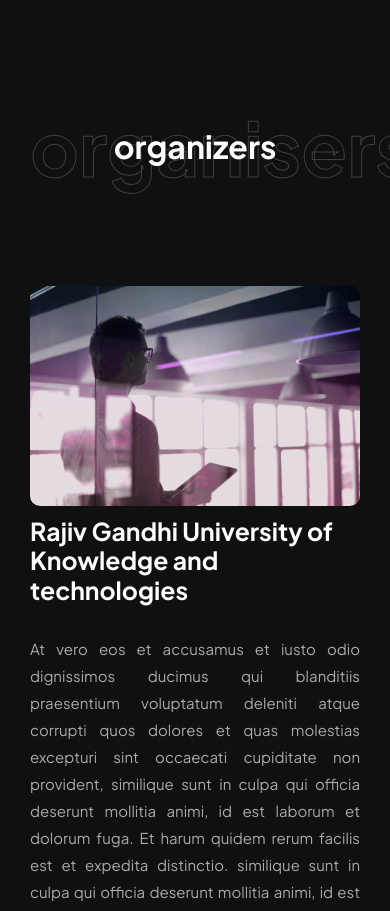
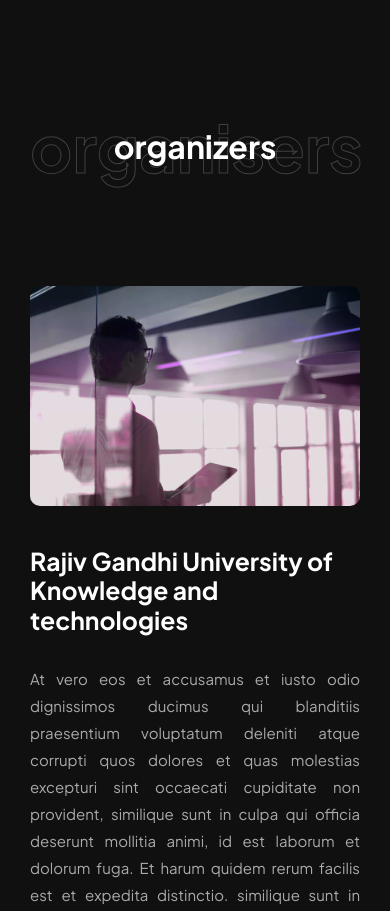
Before and after one commit to harinathraju/IotGrandExpo-23, a plain HTML site: page aboutus.html in a window 390 px wide. Shown: the part 2060-2971 px from the top of the page. Drawn offline with Linux system fonts and the light colour scheme; animation ran at ten frames a second; a web font is replaced by a local one.

Commit message:
Update aboutus.html

```diff
--- a/aboutus.html
+++ b/aboutus.html
@@ -210,7 +210,7 @@
 
 
                                     <div class="spacer10"></div>
-
+                                    <div class="spacer-single"></div>
                                    <!--<a href="#" class="btn-custom font-weight-bold text-white sm-mb-30">About Us</a>-->
                                 </div>
 
@@ -328,7 +328,7 @@
                                     font-size: 50px;
                                 }
                                 #backs{
-                                    font-size: 75px;
+                                    font-size: 65px;
                                 }
 
                                 br{
```
